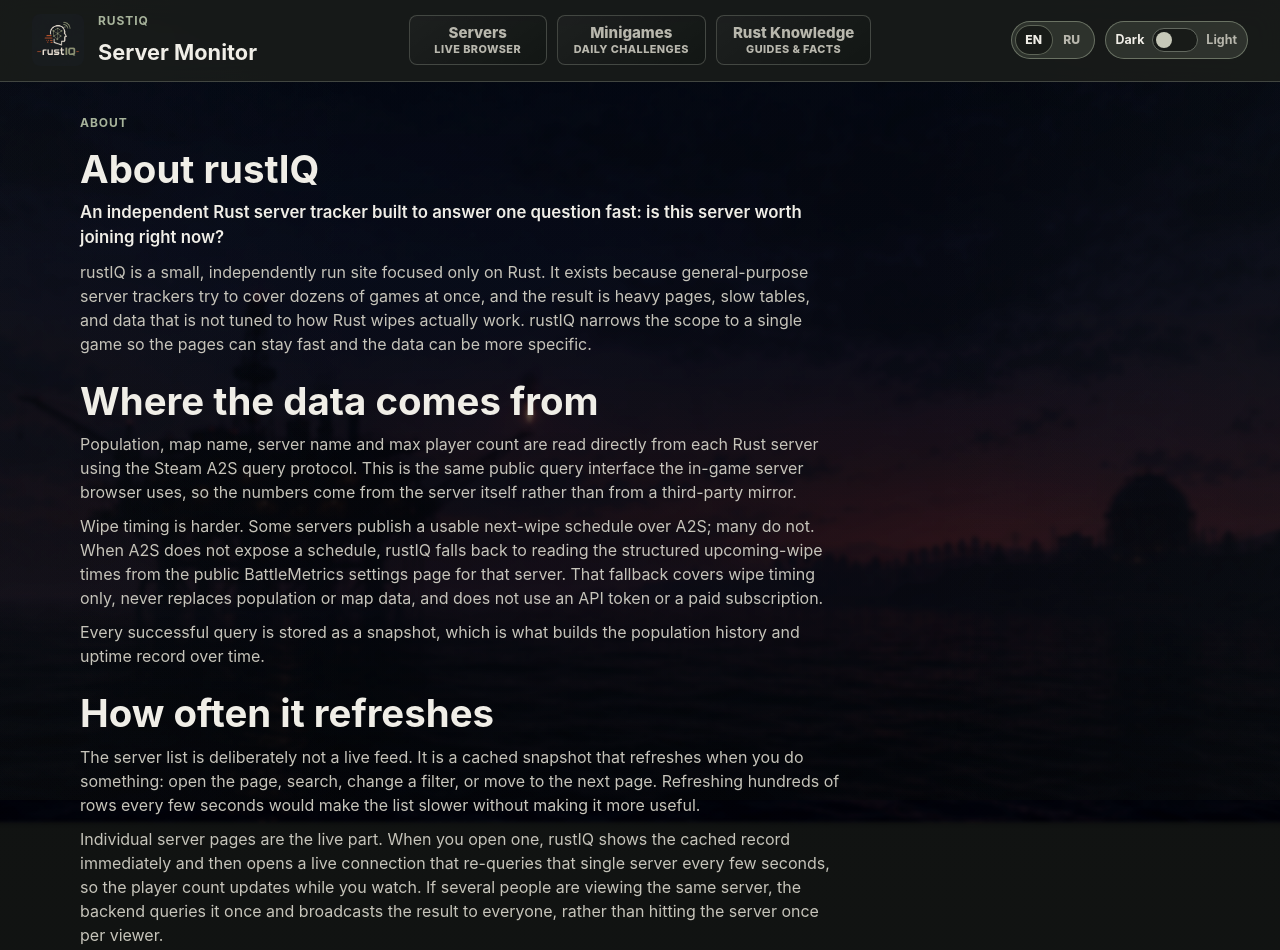
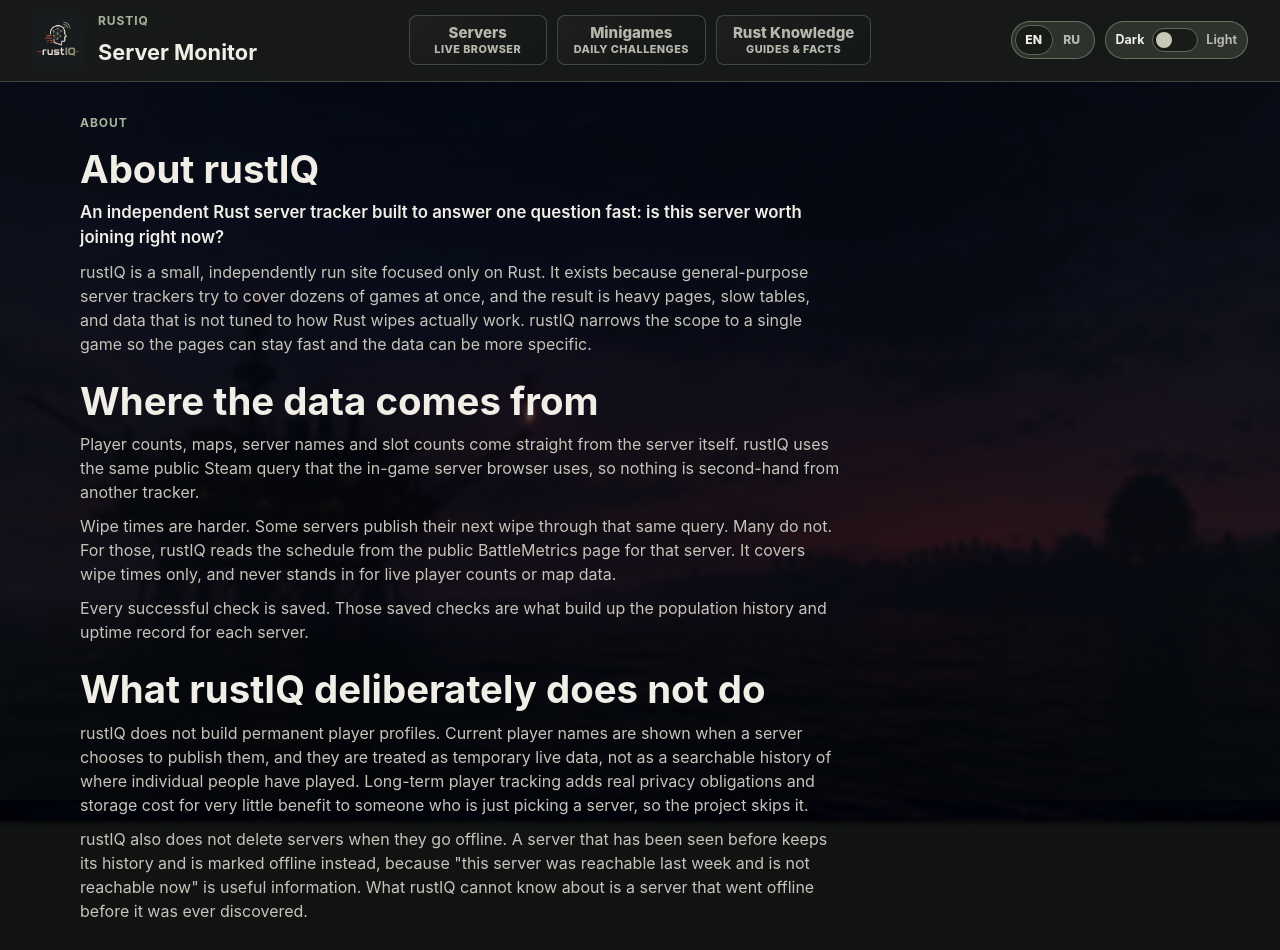
Before and after one commit to RistoVentsel/rustIQ, a React (Vite) app in the folder frontend/: page /about in a window 1280 px wide. Shown: the top 950 px of the page. Built offline with nearby package versions, Linux system fonts and the light colour scheme; no server answers.

Commit message:
text fix

```diff
--- a/frontend/src/content/sitePages.ts
+++ b/frontend/src/content/sitePages.ts
@@ -25,17 +25,9 @@ const aboutCopy: Record<Language, StaticPageCopy> = {
       {
         heading: 'Where the data comes from',
         body: [
-          'Population, map name, server name and max player count are read directly from each Rust server using the Steam A2S query protocol. This is the same public query interface the in-game server browser uses, so the numbers come from the server itself rather than from a third-party mirror.',
-          'Wipe timing is harder. Some servers publish a usable next-wipe schedule over A2S; many do not. When A2S does not expose a schedule, rustIQ falls back to reading the structured upcoming-wipe times from the public BattleMetrics settings page for that server. That fallback covers wipe timing only, never replaces population or map data, and does not use an API token or a paid subscription.',
-          'Every successful query is stored as a snapshot, which is what builds the population history and uptime record over time.',
-        ],
-      },
-      {
-        heading: 'How often it refreshes',
-        body: [
-          'The server list is deliberately not a live feed. It is a cached snapshot that refreshes when you do something: open the page, search, change a filter, or move to the next page. Refreshing hundreds of rows every few seconds would make the list slower without making it more useful.',
-          'Individual server pages are the live part. When you open one, rustIQ shows the cached record immediately and then opens a live connection that re-queries that single server every few seconds, so the player count updates while you watch. If several people are viewing the same server, the backend queries it once and broadcasts the result to everyone, rather than hitting the server once per viewer.',
-          'A single failed query does not mark a server offline. The page shows how long ago the server was last seen, and offline status is only applied after repeated failures.',
+          'Player counts, maps, server names and slot counts come straight from the server itself. rustIQ uses the same public Steam query that the in-game server browser uses, so nothing is second-hand from another tracker.',
+          'Wipe times are harder. Some servers publish their next wipe through that same query. Many do not. For those, rustIQ reads the schedule from the public BattleMetrics page for that server. It covers wipe times only, and never stands in for live player counts or map data.',
+          'Every successful check is saved. Those saved checks are what build up the population history and uptime record for each server.',
         ],
       },
       {
@@ -68,17 +60,9 @@ const aboutCopy: Record<Language, StaticPageCopy> = {
       {
         heading: 'Откуда берутся данные',
         body: [
-          'Онлайн, название карты, название сервера и максимальное число игроков читаются напрямую с каждого сервера Rust по протоколу запросов Steam A2S. Это тот же публичный интерфейс, который использует внутриигровой браузер серверов, поэтому цифры приходят с самого сервера, а не из стороннего зеркала.',
-          'С расписанием вайпов сложнее. Некоторые серверы публикуют пригодное расписание следующего вайпа через A2S, но многие — нет. Когда A2S не отдает расписание, rustIQ читает структурированное время ближайших вайпов с публичной страницы настроек этого сервера на BattleMetrics. Этот запасной вариант касается только вайпов, никогда не заменяет данные об онлайне или карте и не использует API-токен или платную подписку.',
-          'Каждый успешный запрос сохраняется как снимок — именно из них со временем складывается история онлайна и запись аптайма.',
-        ],
-      },
-      {
-        heading: 'Как часто обновляются данные',
-        body: [
-          'Список серверов намеренно не является живой лентой. Это кэшированный снимок, который обновляется, когда вы что-то делаете: открываете страницу, ищете, меняете фильтр или переходите на следующую страницу. Обновление сотен строк каждые несколько секунд сделало бы список медленнее, но не полезнее.',
-          'Живая часть — страницы отдельных серверов. При открытии rustIQ сразу показывает кэшированную запись, а затем открывает живое соединение и перезапрашивает именно этот сервер каждые несколько секунд, так что онлайн обновляется прямо при вас. Если один сервер смотрят несколько человек, бэкенд запрашивает его один раз и рассылает результат всем, а не опрашивает сервер отдельно для каждого зрителя.',
-          'Один неудачный запрос не помечает сервер офлайн. Страница показывает, как давно сервер был виден в последний раз, а статус офлайн ставится только после повторных неудач.',
+          'Онлайн, карты, названия серверов и число слотов приходят прямо с самого сервера. rustIQ использует тот же публичный запрос Steam, что и внутриигровой браузер серверов, поэтому данные не берутся из вторых рук у другого трекера.',
+          'С вайпами сложнее. Некоторые серверы публикуют время следующего вайпа через этот же запрос. Многие — нет. Для них rustIQ читает расписание с публичной страницы этого сервера на BattleMetrics. Это касается только вайпов и никогда не подменяет живой онлайн или данные о карте.',
+          'Каждая успешная проверка сохраняется. Именно из этих проверок складывается история онлайна и аптайм каждого сервера.',
         ],
       },
       {
```
